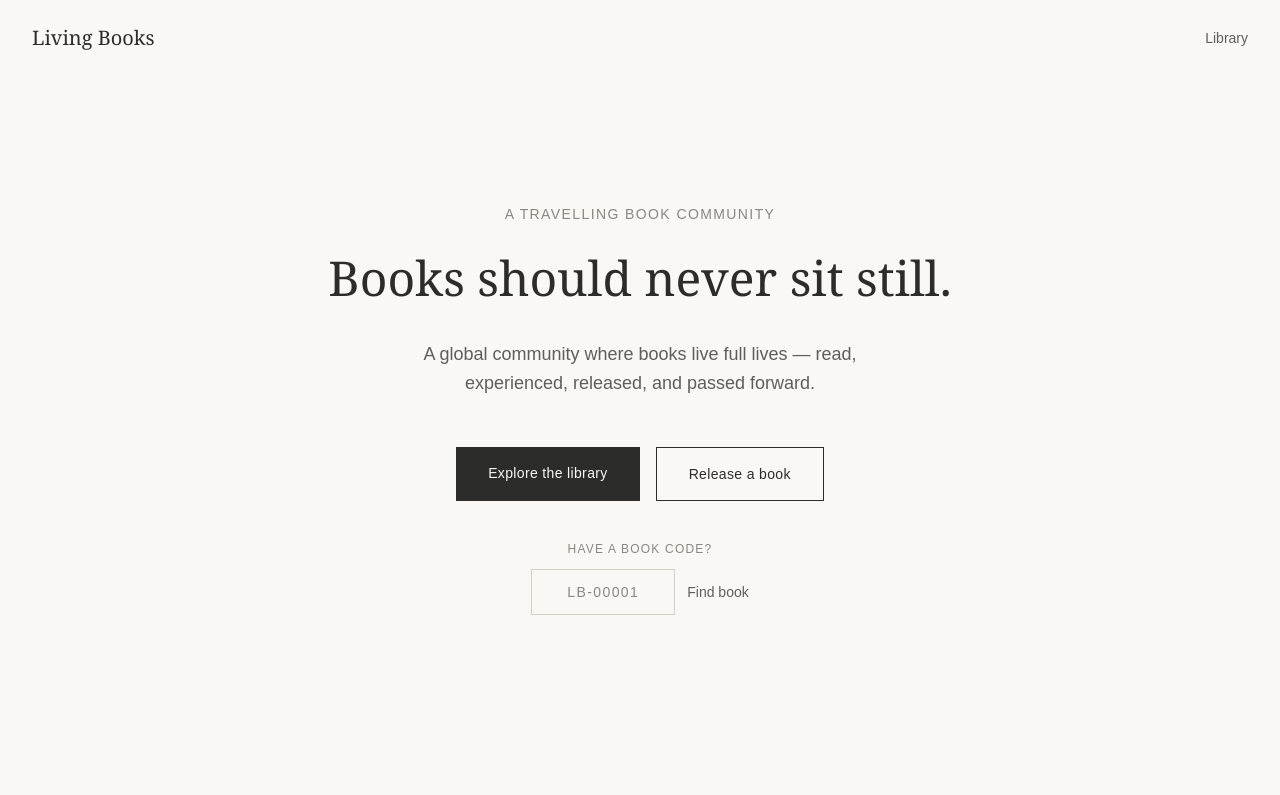
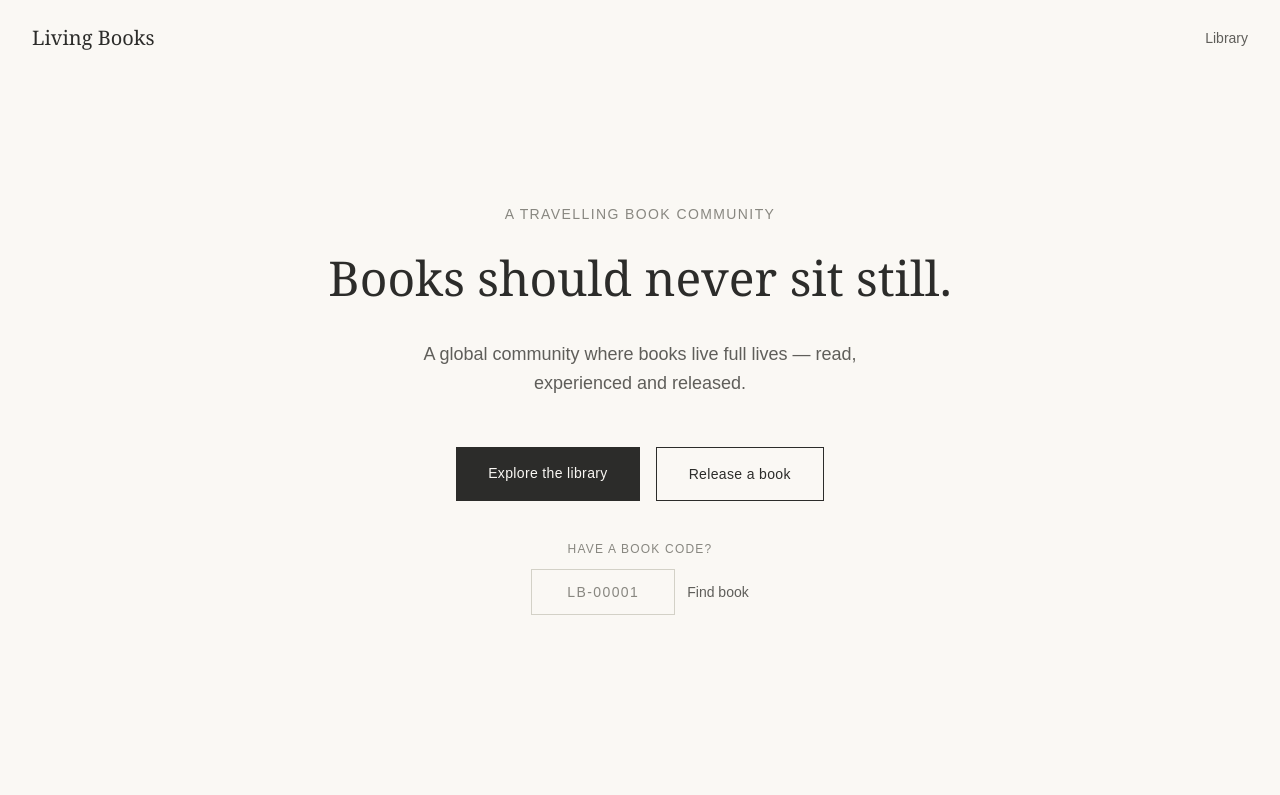
Before and after one commit to hellosophiespeaking/living-books, a Next.js app: page / in a window 1280 px wide. Shown: the top 795 px of the page. Built offline with nearby package versions, Linux system fonts and the light colour scheme.

Commit message:
Update tagline copy

```diff
--- a/app/page.tsx
+++ b/app/page.tsx
@@ -17,7 +17,7 @@ export default function Home() {
           Books should never sit still.
         </h1>
         <p className="text-lg text-[#5F5E5A] max-w-md leading-relaxed mb-12">
-          A global community where books live full lives — read, experienced, released, and passed forward.
+          A global community where books live full lives — read, experienced and released.
         </p>
         <div className="flex gap-4">
           <a href="/library" className="bg-[#2C2C2A] text-[#FAF8F4] px-8 py-4 text-sm tracking-wide hover:bg-[#444441] transition-colors">
```
